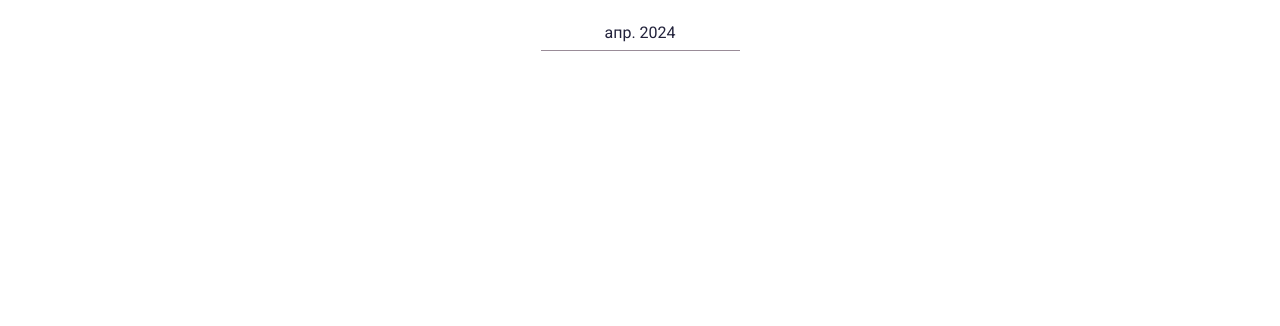
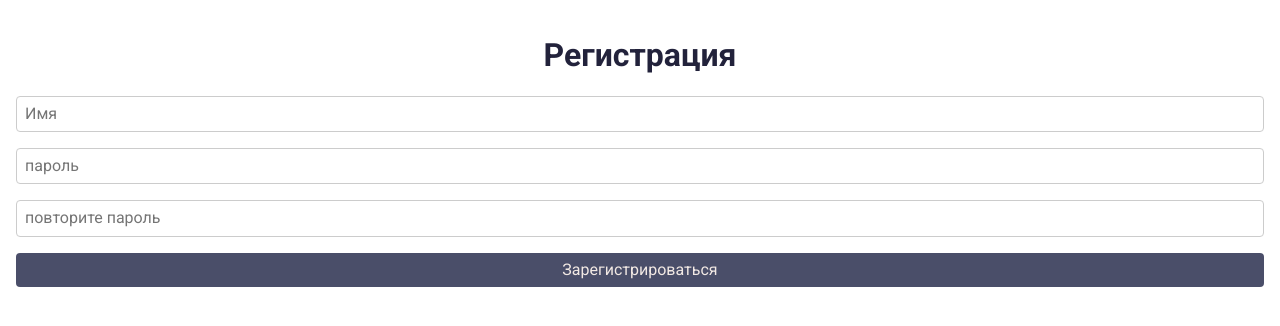
Before and after one commit to Votchitsev/BudgetBuddy, a React (Vite) app: page /sign-up in a window 1280 px wide. Shown: the top 326 px of the page. Built offline with nearby package versions, Linux system fonts and the light colour scheme; no server answers.

Commit message:
fix: sign in and sign up pages

```diff
--- a/src/pages/SignInPage.tsx
+++ b/src/pages/SignInPage.tsx
@@ -1,18 +1,17 @@
 import { SignInForm } from '@features/sign-in-user';
+import { PageView } from '@shared/ui';
 import { Link } from 'react-router-dom';
 import styled from 'styled-components';
 
-import { PageLayout } from './PageLayout';
-
 export const SignInPage = () => {
   return (
-    <PageLayout>
+    <PageView>
       <h1>Вход</h1>
       <SignInForm />
       <LinkToSignUp>
         <Link to="/sign-up">Зарегистрироваться</Link>
       </LinkToSignUp>
-    </PageLayout>
+    </PageView>
   );
 };
 
--- a/src/pages/SignUpPage.tsx
+++ b/src/pages/SignUpPage.tsx
@@ -1,12 +1,11 @@
 import { SignUpForm } from '@features/sign-up-user';
-
-import { PageLayout } from './PageLayout';
+import { PageView } from '@shared/ui';
 
 export const SignUpPage = () => {
   return (
-    <PageLayout>
+    <PageView>
       <h1>Регистрация</h1>
       <SignUpForm />
-    </PageLayout>
+    </PageView>
   );
 };
--- /dev/null
+++ b/src/shared/ui/PageView.tsx
@@ -0,0 +1,5 @@
+import styled from 'styled-components';
+
+export const PageView = styled.div`
+  padding: 1rem;
+`;
--- a/src/shared/ui/index.ts
+++ b/src/shared/ui/index.ts
@@ -1,3 +1,4 @@
 export * from './BudgetCard';
 export * from './Button';
 export * from './input';
+export * from './PageView';
```
Also changed, not shown: 1 other file (tests, documents, lock files or other folders).
